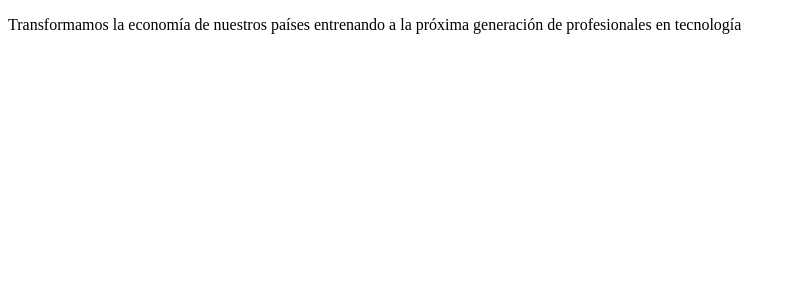
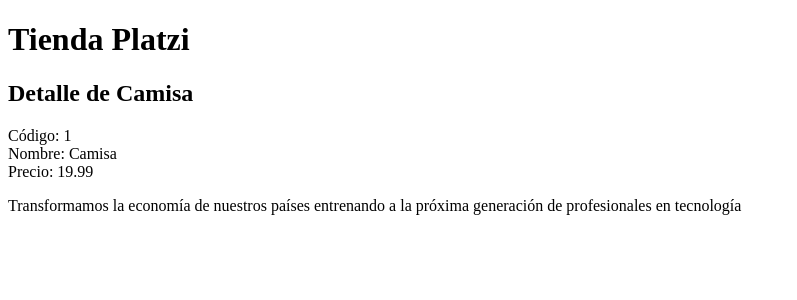
Before and after one commit to eduardo-xyz/PlatziStore, an Angular app: page / in a window 1280 px wide. Shown: the top 300 px of the page, without its empty margins (0-797 px from the left). Built offline with nearby package versions, Linux system fonts and the light colour scheme.

Commit message:
components

```diff
--- a/src/app/app.component.html
+++ b/src/app/app.component.html
@@ -1 +1,3 @@
+<h1>{{title}}</h1>
+<app-products></app-products>
 <app-banner></app-banner>
--- a/src/app/app.component.ts
+++ b/src/app/app.component.ts
@@ -6,5 +6,5 @@
   styleUrls: ['./app.component.css']
 })
 export class AppComponent {
-  title = 'platzi-store';
+  title = 'Tienda Platzi';
 }
--- a/src/app/app.module.ts
+++ b/src/app/app.module.ts
@@ -4,10 +4,12 @@
 import { AppRoutingModule } from './app-routing.module';
 import { AppComponent } from './app.component';
 import { AddModule } from './add/add.module';
+import { ProductsComponent } from './products/products.component';
 
 @NgModule({
   declarations: [
-    AppComponent
+    AppComponent,
+    ProductsComponent
   ],
   imports: [
     BrowserModule,
--- /dev/null
+++ b/src/app/models/product.ts
@@ -0,0 +1,5 @@
+export class Product {
+    id: number;
+    name: string;
+    price: number;
+}
--- /dev/null
+++ b/src/app/products/products.component.html
@@ -0,0 +1,13 @@
+<h2>Detalle de {{product.name}}</h2>
+<div>
+    <span>Código: </span>
+    {{product.id}}
+</div>
+<div>
+    <span>Nombre: </span>
+    {{product.name}}
+</div>
+<div>
+    <span>Precio: </span>
+    {{product.price}}
+</div>
--- /dev/null
+++ b/src/app/products/products.component.ts
@@ -0,0 +1,22 @@
+import { Component, OnInit } from '@angular/core';
+import { Product } from '../models/product';
+
+@Component({
+  selector: 'app-products',
+  templateUrl: './products.component.html',
+  styleUrls: ['./products.component.css']
+})
+export class ProductsComponent implements OnInit {
+
+  product: Product = {
+    id: 1,
+    name: 'Camisa',
+    price: 19.99
+  };
+
+  constructor() { }
+
+  ngOnInit() {
+  }
+
+}
```
Also changed, not shown: src/app/products/products.component.css (added), 1 other file (tests, documents, lock files or other folders).
